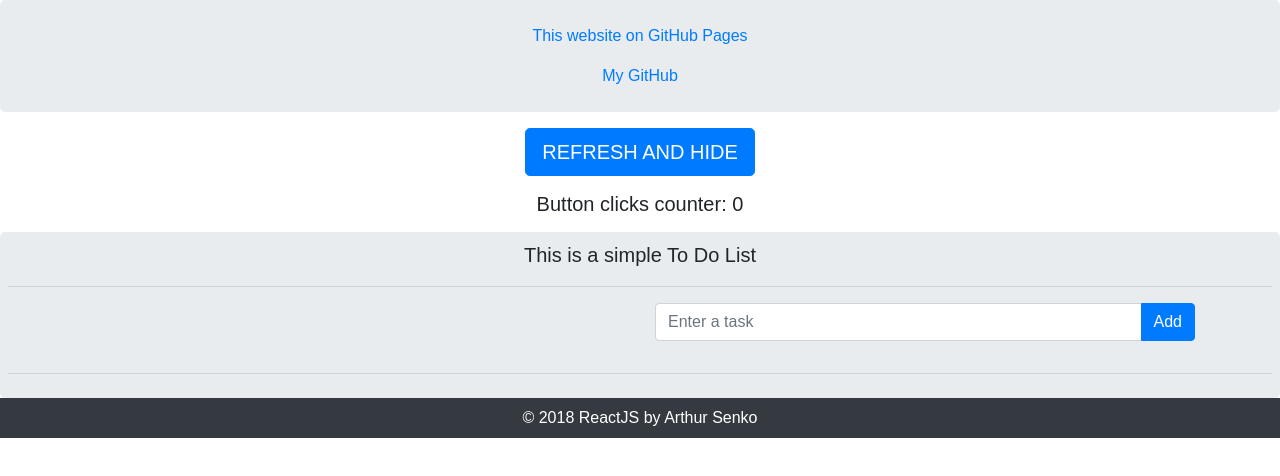
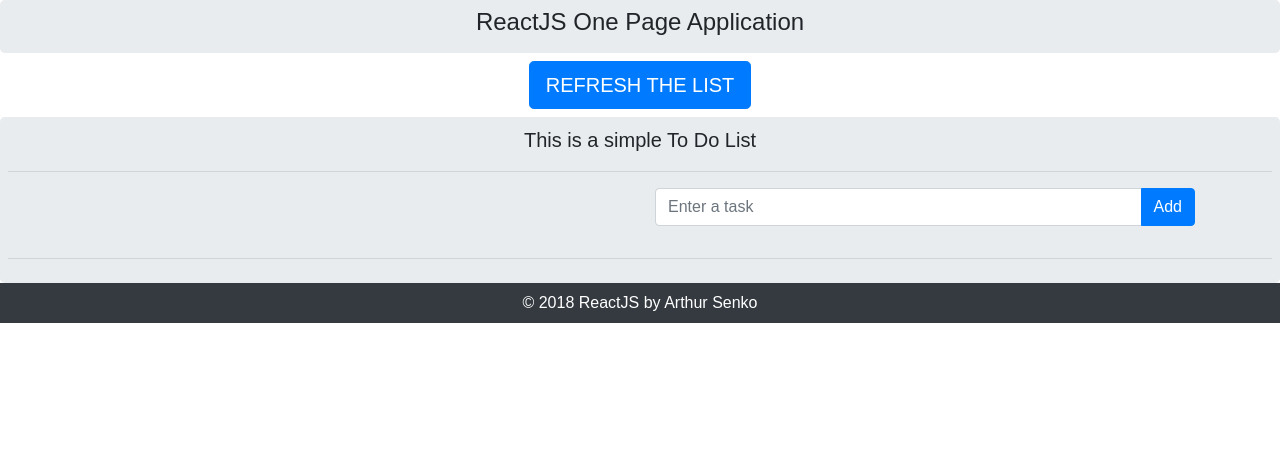
Before and after one commit to bogutski/ReactJS, a React (Create React App) app: page / in a window 1280 px wide. Shown: the top 476 px of the page. Built offline with nearby package versions, Linux system fonts and the light colour scheme.

Commit message:
updated refresh functionality

```diff
--- a/src/App.js
+++ b/src/App.js
@@ -15,41 +15,28 @@ class App extends Component {
 
     this.state = {
       open: true,
-      cnt: 0,
     }
   }
 
   render() {
-    const sn = [{
-      link: 'https://artsenius.github.io/ReactJS',
-      name: 'This website on GitHub Pages',
-    },
-      {
-        link: 'https://github.com/artsenius',
-        name: 'My GitHub',
-      }
-    ];
+
+
     return (
       <div className="App">
-        <Header sName={sn}/>
+        <Header/>
 
-        <button type="button" className="btn btn-primary btn-lg" onClick={() =>
-          this.setState(
-            {
-              open: !this.state.open,
-              cnt: this.state.cnt + 1
-            }
-          )}>
-          {this.state.open ?
-            'REFRESH AND HIDE' :
-            'SHOW'}
+        <button type="button" className="btn btn-primary btn-lg mb-2 mt-2" onClick={() => {
+          this.setState({
+            open: !this.state.open
+          })
+
+          }
+        }>
+          REFRESH THE LIST
         </button>
-        <p className="h5 p-3 mb-0">Button clicks counter: {this.state.cnt}</p>
 
-        {this.state.open ?
-          <Content /> :
-          <p className="h5 mb-3 jumbotron p-3">TO DO LIST HIDDEN</p>
-        }
+        {this.state.open ? <Content /> : <div><p className="h5">REFRESHING...</p>
+          <p className="h5">Click the button one more time</p></div>}
 
         <Footer
           year={yearNow()}
--- a/src/Header.js
+++ b/src/Header.js
@@ -4,11 +4,8 @@ class Header extends Component {
   render() {
     return (
       <div>
-        <div className="jumbotron p-2 mb-3 pt-4">
-          {this.props.sName.map(el =>
-            <p key={el.link}><a href={el.link}>{el.name}</a></p>
-          )
-          }
+        <div className="jumbotron p-2 mb-0">
+          <p className="h4">ReactJS One Page Application</p>
         </div>
       </div>
     );
```
Also changed, not shown: 1 other file (tests, documents, lock files or other folders).
